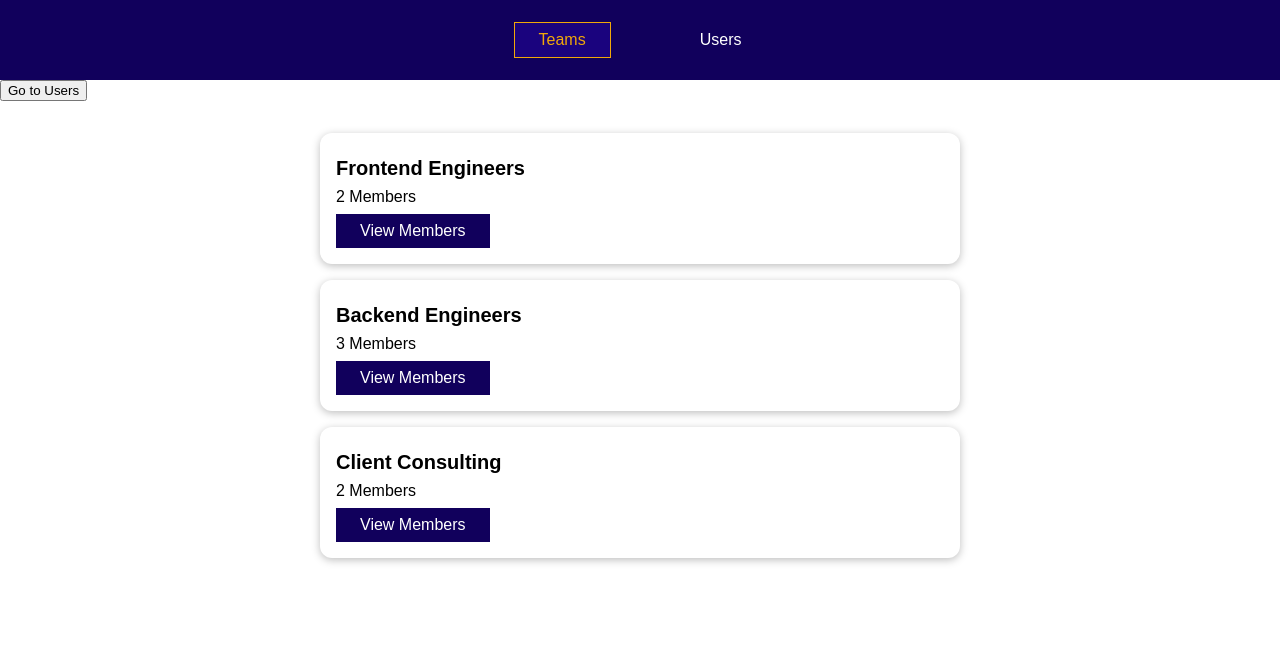
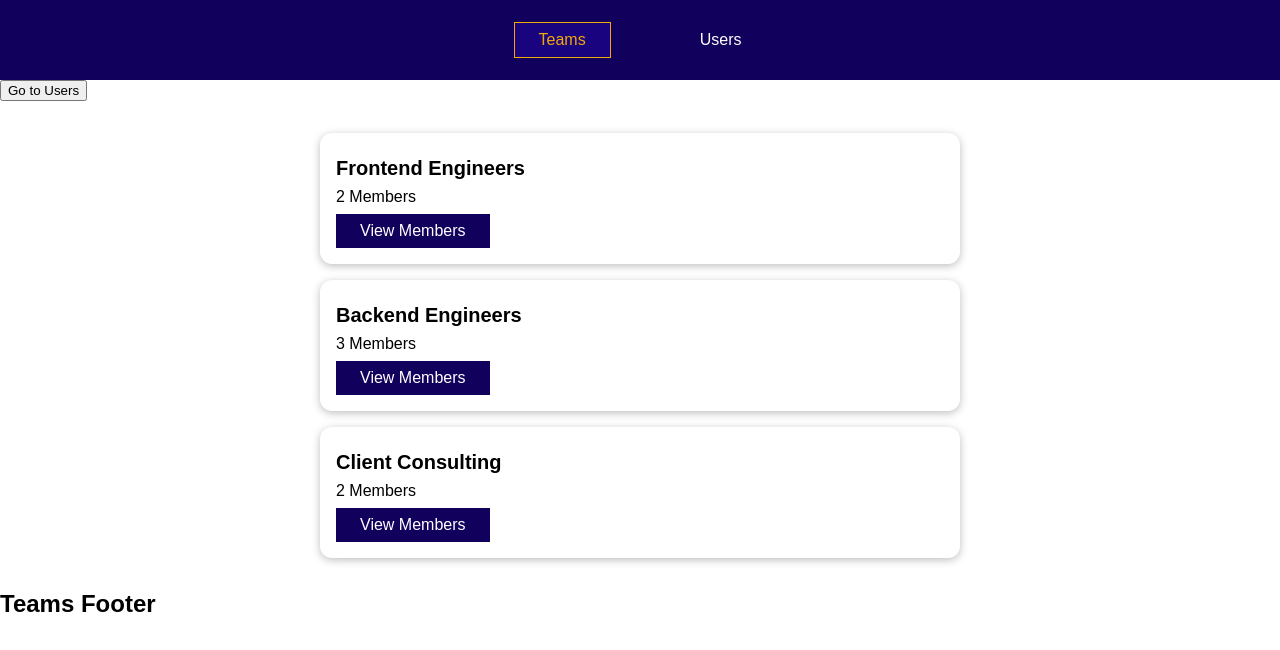
Before and after one commit to tanerdzhemal/team-list, a Vue app: page /teams in a window 1280 px wide. Shown: the top 650 px of the page. Built offline with nearby package versions, Linux system fonts and the light colour scheme.

Commit message:
footer+scrollbar

```diff
--- a/src/App.vue
+++ b/src/App.vue
@@ -3,6 +3,9 @@
   <main>
     <router-view></router-view>
   </main>
+  <footer>
+    <router-view name="footer"></router-view>
+  </footer>
 </template>
 
 <script>
@@ -49,4 +52,22 @@ html {
 body {
   margin: 0;
 }
+/* SCROLLBAR */
+::-webkit-scrollbar {
+  width: 9px;
+}
+
+::-webkit-scrollbar-track {
+  box-shadow: inset 0 0 5px grey;
+  border-radius: 10px;
+}
+
+::-webkit-scrollbar-thumb {
+  background: #525158;
+  border-radius: 10px;
+}
+
+::-webkit-scrollbar-thumb:hover {
+  background: #616064;
+}
 </style>
--- a/src/components/nav/NotFound.vue
+++ b/src/components/nav/NotFound.vue
@@ -4,9 +4,3 @@
     <router-link to="/teams">Teams</router-link>?
   </h2>
 </template>
-
-<script>
-export default {};
-</script>
-
-<style></style>
--- /dev/null
+++ b/src/components/teams/TeamsFooter.vue
@@ -0,0 +1,3 @@
+<template>
+  <h2>Teams Footer</h2>
+</template>
--- a/src/components/teams/TeamsItem.vue
+++ b/src/components/teams/TeamsItem.vue
@@ -11,8 +11,12 @@ export default {
   props: ['id', 'name', 'memberCount'],
   computed: {
     teamMemberslink() {
-      // return '/teams/' + this.id;
-      return { name: 'team-members', params: { teamId: this.id } };
+      // return '/teams/' + this.id + '?sort=asc';
+      return {
+        name: 'team-members',
+        params: { teamId: this.id },
+        query: { sort: 'asc' },
+      };
       // this.$router.push({ name: 'team-members', params: { teamId: this.id } });
     },
   },
--- /dev/null
+++ b/src/components/users/UsersFooter.vue
@@ -0,0 +1,3 @@
+<template>
+  <h2>Users Footer</h2>
+</template>
--- a/src/main.js
+++ b/src/main.js
@@ -6,6 +6,8 @@ import TeamsList from './components/teams/TeamsList.vue';
 import UsersList from './components/users/UsersList.vue';
 import TeamMembers from './components/teams/TeamMembers';
 import NotFound from './components/nav/NotFound.vue';
+import TeamsFooter from './components/teams/TeamsFooter.vue';
+import UsersFooter from './components/users/UsersFooter.vue';
 
 const router = createRouter({
   history: createWebHistory(),
@@ -14,7 +16,7 @@ const router = createRouter({
     {
       name: 'teams',
       path: '/teams',
-      component: TeamsList,
+      components: { default: TeamsList, footer: TeamsFooter },
       children: [
         {
           name: 'team-members',
@@ -24,10 +26,20 @@ const router = createRouter({
         },
       ],
     },
-    { path: '/users', component: UsersList },
+    { path: '/users', components: { default: UsersList, footer: UsersFooter } },
     { path: '/:notFound(.*)', component: NotFound },
   ],
   linkActiveClass: 'active',
+  scrollBehavior(to, from, savedPosition) {
+    console.log(to, from, savedPosition);
+    if (savedPosition) {
+      return savedPosition;
+    }
+    return {
+      left: 0,
+      top: 0,
+    };
+  },
 });
 
 const app = createApp(App);
```
